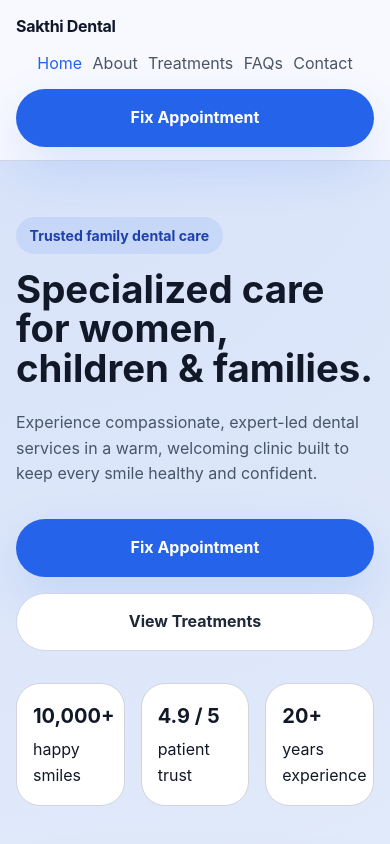
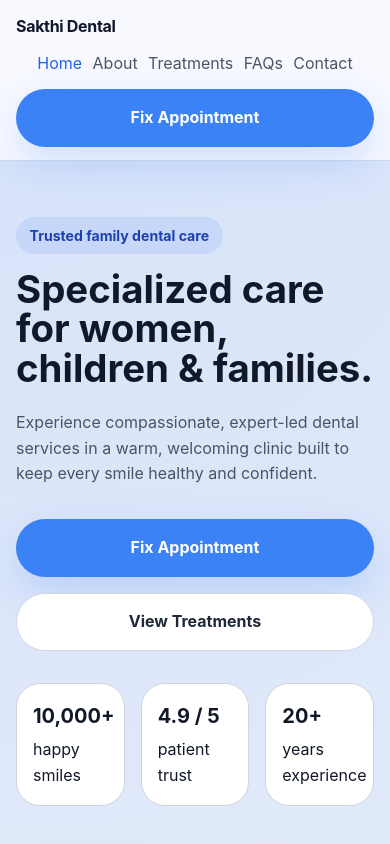
Before and after one commit to NihitAgarwal1/ShadowFox_Dental_Clinic, an Angular app: page / in a window 390 px wide. Shown: the top 844 px of the page. Built offline with nearby package versions, Linux system fonts and the light colour scheme.

Commit message:
Routing fixed and email and phone number added

```diff
--- a/src/styles.css
+++ b/src/styles.css
@@ -106,17 +106,35 @@ a {
   border-radius: 999px;
   border: 1px solid transparent;
   font-weight: 700;
-  transition: transform 0.2s ease, box-shadow 0.2s ease, background-color 0.2s ease;
+  transition:
+    transform 0.28s ease,
+    box-shadow 0.28s ease,
+    background-color 0.28s ease,
+    border-color 0.28s ease,
+    color 0.28s ease;
 }
 
 .button:hover {
-  transform: translateY(-1px);
+  transform: translateY(-2px);
 }
 
 .button.primary {
-  background: #2563eb;
+  background: #3b82f6;
   color: white;
-  box-shadow: 0 20px 50px rgba(37, 99, 235, 0.14);
+  border-color: rgba(59, 130, 246, 0.7);
+  box-shadow: 0 16px 40px rgba(59, 130, 246, 0.22);
+}
+
+.button.primary:hover,
+.button.primary:focus-visible {
+  background: #1d4ed8;
+  border-color: #1d4ed8;
+  box-shadow: 0 22px 55px rgba(29, 78, 216, 0.28);
+}
+
+.button.primary:active {
+  transform: translateY(0);
+  box-shadow: 0 12px 28px rgba(29, 78, 216, 0.22);
 }
 
 .button.secondary {
@@ -498,7 +516,9 @@ a {
 }
 
 .site-footer {
-  background: linear-gradient(180deg, rgba(37, 99, 235, 0.08), rgba(255, 255, 255, 0.96));
+  position: relative;
+  z-index: 2;
+  background: linear-gradient(180deg, #eaf1ff 0%, #ffffff 100%);
   border-top: 1px solid rgba(209, 215, 230, 0.9);
   padding: 2.5rem 2rem;
   color: var(--text-muted);
```
